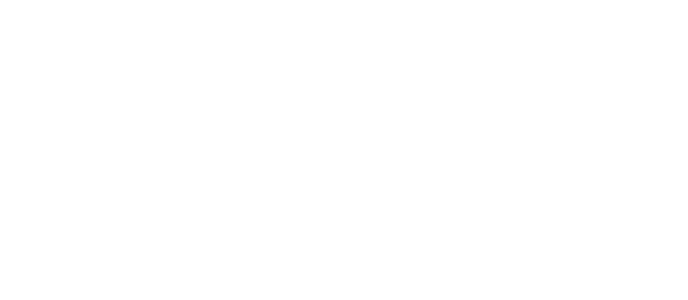
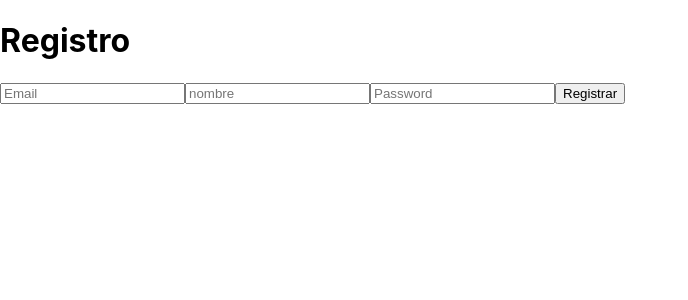
Before and after one commit to David2704a/Sistema-Gestion-de-Contratos-Front, a React (Create React App) app: page /registro in a window 1280 px wide. Before the commit this address had no page. Shown: the top 300 px of the page, without its empty margins (0-688 px from the left). Built offline with nearby package versions, Linux system fonts and the light colour scheme.

Commit message:
registro de usuarios

```diff
--- a/src/RoutesConfig.jsx
+++ b/src/RoutesConfig.jsx
@@ -7,32 +7,27 @@ import UserView from './vistas/UserView';
 import ContractsView from './vistas/ContractsView';
 import Layout from './components/Layout';
 import ProfileView from './vistas/ProfileView';
-
+import Register from './vistas/Register';
 
 const RoutesConfig = () => (
-    <Routes>
-    {/* Ruta pública: Login */}
+  <Routes>
+    {/* Ruta pública */}
     <Route path="/login" element={<LoginView />} />
+    <Route path="/registro" element={<Register />} />
 
-    {/* Rutas protegidas con Layout */}
+    {/* Rutas protegidas */}
     <Route
       path="/"
       element={
-          <PrivateRoute>
+        <PrivateRoute>
           <Layout />
         </PrivateRoute>
       }
-      >
-
-      <Route path="home" element={
-              <PrivateRoute>
-                <HomeView />
-              </PrivateRoute>
-        } />
-      <Route path="users" element={<UserView  />} />
+    >
+      <Route path="home" element={<HomeView />} />
+      <Route path="users" element={<UserView />} />
       <Route path="contracts" element={<ContractsView />} />
       <Route path="profile" element={<ProfileView />} />
-      {/* Agrega más rutas según sea necesario */}
     </Route>
   </Routes>
 );
--- a/src/components/PrivateRoute.jsx
+++ b/src/components/PrivateRoute.jsx
@@ -4,6 +4,7 @@ import { useAuth } from '../contexts/AuthProvider';
 
 const PrivateRoute = ({ children }) => {
   const { isAuthenticated } = useAuth();
+  console.log('Estado de autenticación:', isAuthenticated);
   return isAuthenticated ? children : <Navigate to="/login" />;
 };
 
--- a/src/contexts/AuthProvider.jsx
+++ b/src/contexts/AuthProvider.jsx
@@ -5,7 +5,7 @@ const AuthContext = createContext();
 export const AuthProvider = ({ children }) => {
   const [isAuthenticated, setIsAuthenticated] = useState(() => {
     const token = localStorage.getItem('token');
-    // Si usas JWT, verifica que no esté expirado:
+
     try {
       const payload = JSON.parse(atob(token.split('.')[1]));
       return payload.exp * 1000 > Date.now();
--- a/src/vistas/LoginView.jsx
+++ b/src/vistas/LoginView.jsx
@@ -1,24 +1,25 @@
 import React, { useState } from 'react';
+import { useAuth } from '../contexts/AuthProvider';
+import { useNavigate } from 'react-router-dom';
+import { fetchData } from '../fetchData';
 
 const LoginView = () => {
   const [email, setEmail] = useState('');
   const [password, setPassword] = useState('');
+  const { login } = useAuth();
+  const navigate  = useNavigate();
 
   const handleLogin = async () => {
-    const response = await fetch('http://127.0.0.1:8000/api/login', {
-      method: 'POST',
-      headers: { 'Content-Type': 'application/json' },
-      body: JSON.stringify({ email, password }),
-    });
+    const response = await fetchData('login', 'POST', {'email': email, 'password': password});
 
-    const data = await response.json();
-    if (data.token) {
-      localStorage.setItem('token', data.token);
-      window.location.href = '/home';
+    if (response.token) {
+      login(response.token);
+      navigate('/home');
     } else {
       alert('Credenciales incorrectas');
     }
   };
+
 
   return (
     <div>
--- /dev/null
+++ b/src/vistas/Register.jsx
@@ -0,0 +1,47 @@
+import React, { useState } from 'react';
+import { fetchData } from '../fetchData';
+
+const Register = () => {
+    const [email, setEmail] = useState('');
+    const [password, setPassword] = useState('');
+    const [name, setName] = useState('');
+
+    const registro = async () =>{
+        const response = await fetchData( 'register', 'POST', { 'email': email, 'name': name, 'password': password});
+        console.log(response);
+
+        if(response.ok){
+            console.log('Registro exitoso');
+        } else {
+            console.log('Error al registrar');
+        }
+    }
+
+
+    return(
+        <div>
+        <h1>Registro</h1>
+        <input
+          type="email"
+          placeholder="Email"
+          value={email}
+          onChange={(e) => setEmail(e.target.value)}
+        />
+         <input
+          type="text"
+          placeholder="nombre"
+          value={name}
+          onChange={(e) => setName(e.target.value)}
+        />
+        <input
+          type="password"
+          placeholder="Password"
+          value={password}
+          onChange={(e) => setPassword(e.target.value)}
+        />
+        <button onClick={registro}>Registrar</button>
+      </div>
+    )
+}
+
+export default Register;
```
